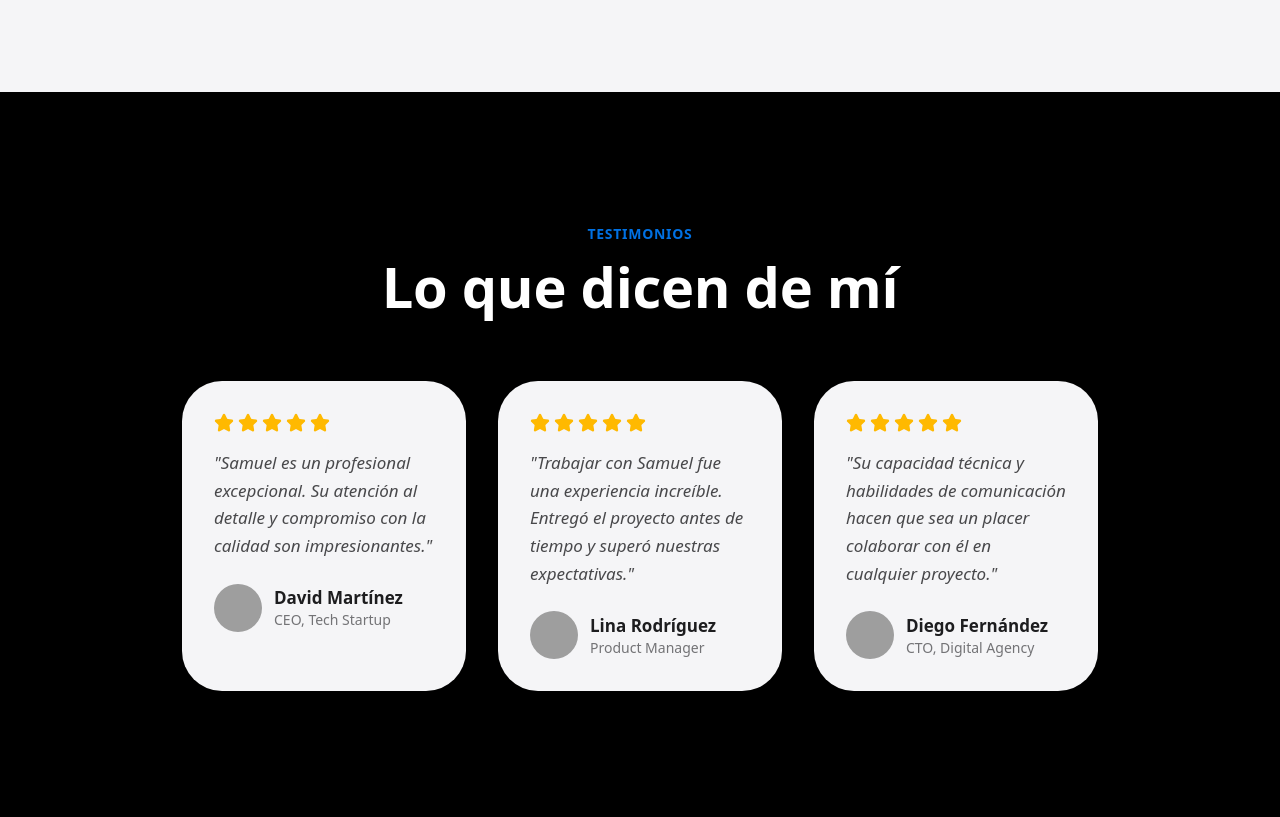
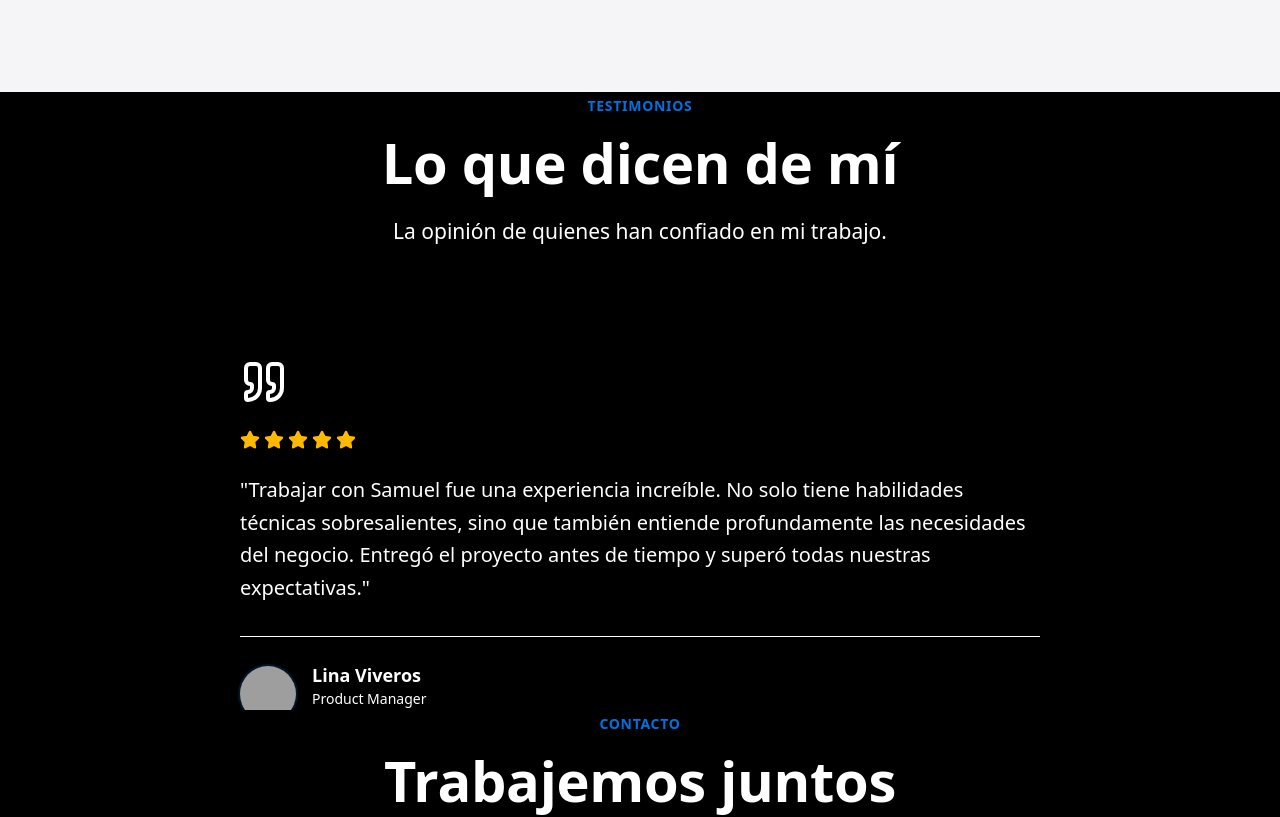
Before and after one commit to PATINO-0/Samuelpatino, a Next.js app: page / in a window 1280 px wide. Shown: the part 5060-5877 px from the top of the page. Built offline with nearby package versions, Linux system fonts and the light colour scheme; grey boxes are pictures that could not be loaded.

Commit message:
cambios y ajustes en testimonios

```diff
--- a/components/Testimonials.tsx
+++ b/components/Testimonials.tsx
@@ -1,35 +1,89 @@
 "use client";
-import { motion } from "framer-motion";
-import { Star } from "lucide-react";
+import { motion, AnimatePresence } from "framer-motion";
+import { Star, Quote, ChevronLeft, ChevronRight } from "lucide-react";
+import { useState, useEffect } from "react";
+import Image from "next/image";
 
 const testimonials = [
   {
     name: "David Martínez",
     role: "CEO, Tech Startup",
     avatar: "https://i.pravatar.cc/150?img=12",
-    quote: "Samuel es un profesional excepcional. Su atención al detalle y compromiso con la calidad son impresionantes.",
+    quote: "Samuel es un profesional excepcional. Su atención al detalle, compromiso con la calidad y capacidad para entregar proyectos complejos en tiempo récord son verdaderamente impresionantes. Sin duda, uno de los mejores desarrolladores con los que he trabajado.",
     rating: 5,
+    company: "TechVision Inc.",
   },
   {
-    name: "Lina Rodríguez",
+    name: "Lina Viveros",
     role: "Product Manager",
     avatar: "https://i.pravatar.cc/150?img=45",
-    quote: "Trabajar con Samuel fue una experiencia increíble. Entregó el proyecto antes de tiempo y superó nuestras expectativas.",
+    quote: "Trabajar con Samuel fue una experiencia increíble. No solo tiene habilidades técnicas sobresalientes, sino que también entiende profundamente las necesidades del negocio. Entregó el proyecto antes de tiempo y superó todas nuestras expectativas.",
     rating: 5,
+    company: "Digital Solutions",
   },
   {
     name: "Diego Fernández",
     role: "CTO, Digital Agency",
     avatar: "https://i.pravatar.cc/150?img=33",
-    quote: "Su capacidad técnica y habilidades de comunicación hacen que sea un placer colaborar con él en cualquier proyecto.",
+    quote: "Su capacidad técnica, creatividad y habilidades de comunicación hacen que sea un placer colaborar con él en cualquier proyecto. Samuel no solo escribe código excelente, también propone soluciones innovadoras que agregan valor real al producto.",
     rating: 5,
+    company: "CreativeCode Studio",
+  },
+  {
+    name: "Ana Silva",
+    role: "Founder & Designer",
+    avatar: "https://i.pravatar.cc/150?img=25",
+    quote: "La colaboración con Samuel fue fluida y productiva. Su comprensión del diseño y la experiencia del usuario, combinada con sus habilidades de desarrollo, resultó en un producto final que superó nuestras expectativas más ambiciosas.",
+    rating: 5,
+    company: "DesignHub",
   },
 ];
 
 export default function Testimonials() {
+  const [current, setCurrent] = useState(0);
+  const [direction, setDirection] = useState(0);
+
+  useEffect(() => {
+    const timer = setInterval(() => {
+      setDirection(1);
+      setCurrent((prev) => (prev + 1) % testimonials.length);
+    }, 5000);
+    return () => clearInterval(timer);
+  }, []);
+
+  const slideVariants = {
+    enter: (direction: number) => ({
+      x: direction > 0 ? 1000 : -1000,
+      opacity: 0,
+    }),
+    center: {
+      zIndex: 1,
+      x: 0,
+      opacity: 1,
+    },
+    exit: (direction: number) => ({
+      zIndex: 0,
+      x: direction < 0 ? 1000 : -1000,
+      opacity: 0,
+    }),
+  };
+
+  const paginate = (newDirection: number) => {
+    setDirection(newDirection);
+    setCurrent((prev) => {
+      if (newDirection === 1) {
+        return (prev + 1) % testimonials.length;
+      }
+      return prev === 0 ? testimonials.length - 1 : prev - 1;
+    });
+  };
+
   return (
-    <section className="section-spacing">
-      <div className="container">
+    <section className="section-space relative overflow-hidden">
+      {/* Background orbs */}
+      <div className="absolute top-0 left-1/4 w-[600px] h-[600px] dark:bg-purple-600/5 light:bg-purple-600/10 rounded-full blur-[120px] animate-glow pointer-events-none" />
+
+      <div className="container relative z-10">
         <motion.div
           initial={{ opacity: 0, y: 30 }}
           whileInView={{ opacity: 1, y: 0 }}
@@ -39,44 +93,124 @@ export default function Testimonials() {
           <span className="text-accent text-sm font-semibold uppercase tracking-wider">
             Testimonios
           </span>
-          <h2 className="section-title text-white mt-3">
+          <h2 className="section-title dark:text-white light:text-black mt-4">
             Lo que dicen de mí
           </h2>
+          <p className="body-large dark:text-white/70 light:text-black/70 max-w-2xl mx-auto mt-6">
+            La opinión de quienes han confiado en mi trabajo.
+          </p>
         </motion.div>
 
-        <div className="grid md:grid-cols-3 gap-8">
-          {testimonials.map((testimonial, i) => (
+        <div className="max-w-4xl mx-auto">
+          {/* Carrusel */}
+          <div className="relative h-[500px] md:h-[400px] perspective-1000">
+            <AnimatePresence initial={false} custom={direction}>
+              <motion.div
+                key={current}
+                custom={direction}
+                variants={slideVariants}
+                initial="enter"
+                animate="center"
+                exit="exit"
+                transition={{
+                  x: { type: "spring", stiffness: 300, damping: 30 },
+                  opacity: { duration: 0.2 },
+                }}
+                className="absolute inset-0"
+              >
+                <div className="dark:apple-card-dark light:apple-card-light p-8 md:p-12 h-full flex flex-col justify-between hover-lift">
+                  {/* Quote icon */}
+                  <div className="mb-6">
+                    <Quote className="w-12 h-12 dark:text-accent/30 light:text-accent/30" />
+                  </div>
+
+                  {/* Rating */}
+                  <div className="flex gap-1 mb-6">
+                    {[...Array(testimonials[current].rating)].map((_, i) => (
                       <motion.div
                         key={i}
-              initial={{ opacity: 0, y: 30 }}
-              whileInView={{ opacity: 1, y: 0 }}
-              viewport={{ once: true }}
-              transition={{ delay: i * 0.15 }}
-              className="apple-card p-8 hover-lift"
+                        initial={{ opacity: 0, scale: 0 }}
+                        animate={{ opacity: 1, scale: 1 }}
+                        transition={{ delay: i * 0.1 }}
                       >
-              <div className="flex gap-1 mb-4">
-                {[...Array(testimonial.rating)].map((_, i) => (
-                  <Star key={i} className="w-5 h-5 fill-amber-400 text-amber-400" />
+                        <Star className="w-5 h-5 fill-amber-400 text-amber-400" />
+                      </motion.div>
                     ))}
                   </div>
-              <p className="text-ink/80 italic mb-6 leading-relaxed">
-                "{testimonial.quote}"
-              </p>
-              <div className="flex items-center gap-3">
-                <div className="w-12 h-12 rounded-full overflow-hidden">
-                  <img
-                    src={testimonial.avatar}
-                    alt={testimonial.name}
-                    className="w-full h-full object-cover"
+
+                  {/* Quote */}
+                  <blockquote className="dark:text-white/90 light:text-black/90 text-lg md:text-xl leading-relaxed mb-8 flex-1">
+                    "{testimonials[current].quote}"
+                  </blockquote>
+
+                  {/* Author */}
+                  <div className="flex items-center gap-4 pt-6 border-t dark:border-white/10 light:border-black/10">
+                    <div className="relative w-14 h-14 rounded-full overflow-hidden ring-2 ring-accent/20">
+                      <Image
+                        src={testimonials[current].avatar}
+                        alt={testimonials[current].name}
+                        fill
+                        className="object-cover"
                       />
                     </div>
                     <div>
-                  <p className="text-ink font-semibold">{testimonial.name}</p>
-                  <p className="text-ink/60 text-sm">{testimonial.role}</p>
+                      <p className="dark:text-white light:text-black font-bold text-lg">
+                        {testimonials[current].name}
+                      </p>
+                      <p className="dark:text-white/60 light:text-black/60 text-sm">
+                        {testimonials[current].role}
+                      </p>
+                      <p className="text-accent text-xs font-medium mt-0.5">
+                        {testimonials[current].company}
+                      </p>
+                    </div>
                   </div>
                 </div>
               </motion.div>
+            </AnimatePresence>
+
+            {/* Navigation buttons */}
+            <div className="absolute -bottom-16 left-1/2 -translate-x-1/2 flex items-center gap-4">
+              <motion.button
+                whileHover={{ scale: 1.1 }}
+                whileTap={{ scale: 0.95 }}
+                onClick={() => paginate(-1)}
+                className="w-12 h-12 rounded-full dark:bg-white/10 light:bg-black/10 flex items-center justify-center hover:dark:bg-white/20 hover:light:bg-black/20 transition-colors"
+                aria-label="Anterior"
+              >
+                <ChevronLeft className="w-5 h-5" />
+              </motion.button>
+
+              {/* Dots */}
+              <div className="flex gap-2">
+                {testimonials.map((_, i) => (
+                  <button
+                    key={i}
+                    onClick={() => {
+                      setDirection(i > current ? 1 : -1);
+                      setCurrent(i);
+                    }}
+                    className={`h-2 rounded-full transition-all duration-300 ${
+                      i === current
+                        ? "w-8 bg-accent"
+                        : "w-2 dark:bg-white/30 light:bg-black/30"
+                    }`}
+                    aria-label={`Ir a testimonio ${i + 1}`}
+                  />
                 ))}
+              </div>
+
+              <motion.button
+                whileHover={{ scale: 1.1 }}
+                whileTap={{ scale: 0.95 }}
+                onClick={() => paginate(1)}
+                className="w-12 h-12 rounded-full dark:bg-white/10 light:bg-black/10 flex items-center justify-center hover:dark:bg-white/20 hover:light:bg-black/20 transition-colors"
+                aria-label="Siguiente"
+              >
+                <ChevronRight className="w-5 h-5" />
+              </motion.button>
+            </div>
+          </div>
         </div>
       </div>
     </section>
```
Lines whose indentation alone changed are shown as unchanged.
